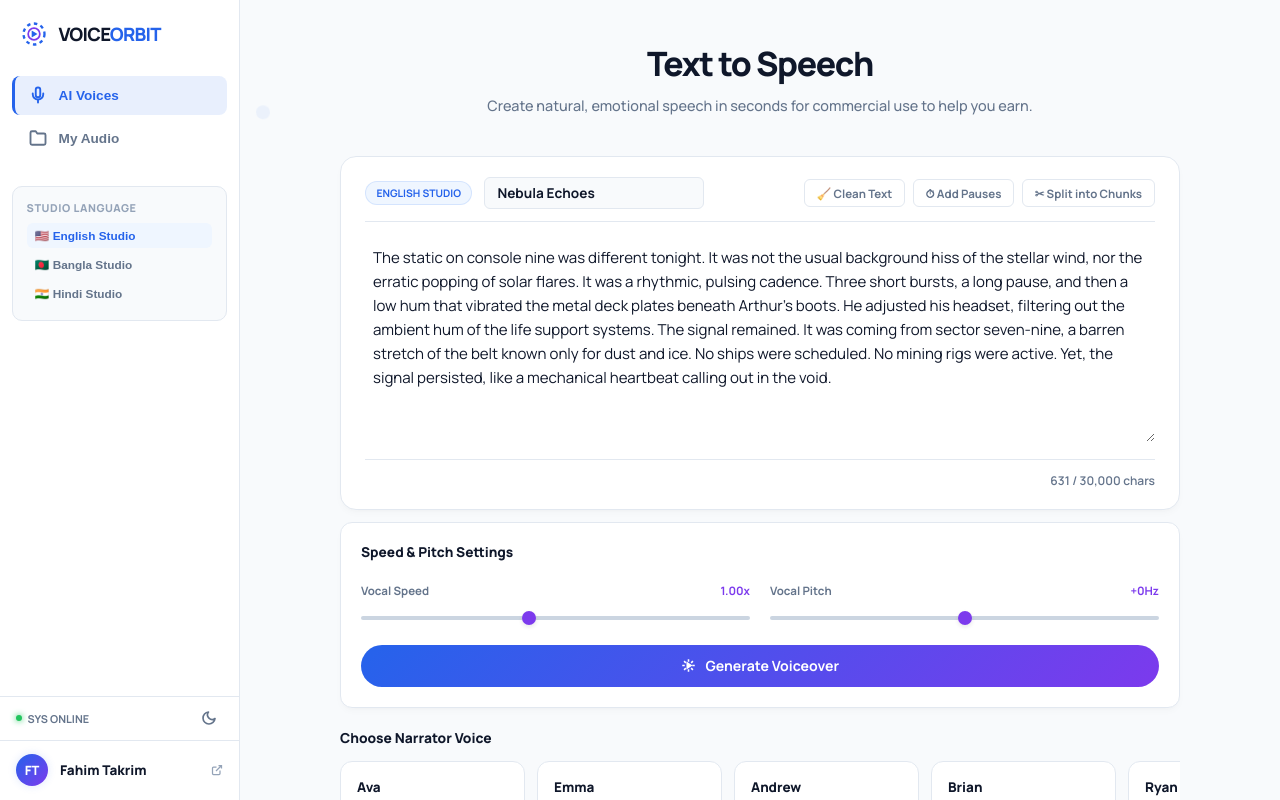
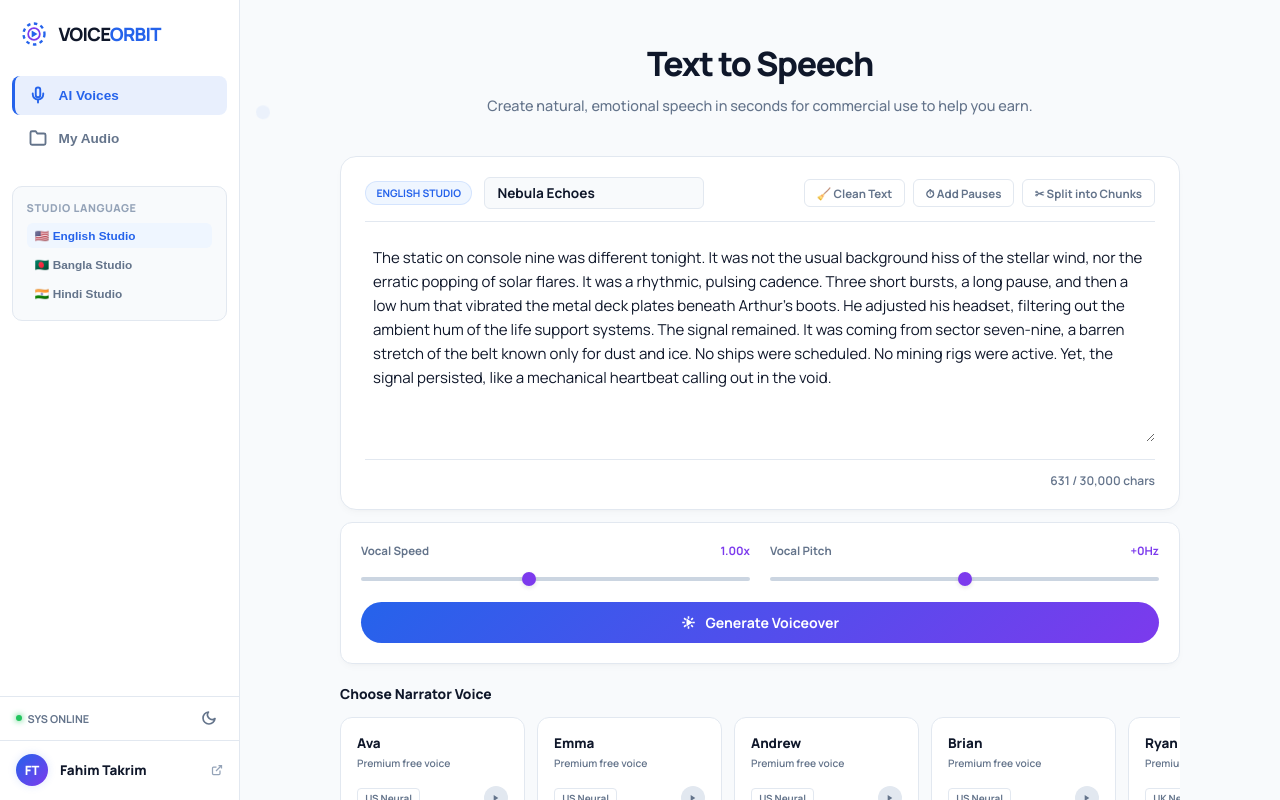
Before and after one commit to fahitakrim/AI-OrbitVoice, a React (Vite) app in the folder frontend/: page / in a window 1280 px wide. Built offline with nearby package versions, Linux system fonts and the light colour scheme.

Commit message:
feat: remove Speed & Pitch Settings title from generate card section

```diff
--- a/frontend/src/components/StoryEditor.jsx
+++ b/frontend/src/components/StoryEditor.jsx
@@ -396,9 +396,7 @@ export default function StoryEditor({
           </div>
         </div>
 
-        {/* Speed, Pitch & Generate Button section (Immediately below text box) */}
-        <div className="glass-panel" style={{ padding: '1.25rem', background: 'var(--bg-surface)', borderRadius: '12px', display: 'flex', flexDirection: 'column', gap: '1rem' }}>
-          <div className="form-label" style={{ fontWeight: '800', fontSize: '0.85rem', color: 'var(--text-primary)' }}>Speed & Pitch Settings</div>
+        <div className="glass-panel" style={{ padding: '1.25rem', background: 'var(--bg-surface)', borderRadius: '12px', display: 'flex', flexDirection: 'column', gap: '0.75rem' }}>
 
           <div style={{ display: 'grid', gridTemplateColumns: 'repeat(auto-fit, minmax(260px, 1fr))', gap: '1.25rem' }}>
             <div className="slider-container" style={{ marginBottom: 0 }}>
```
